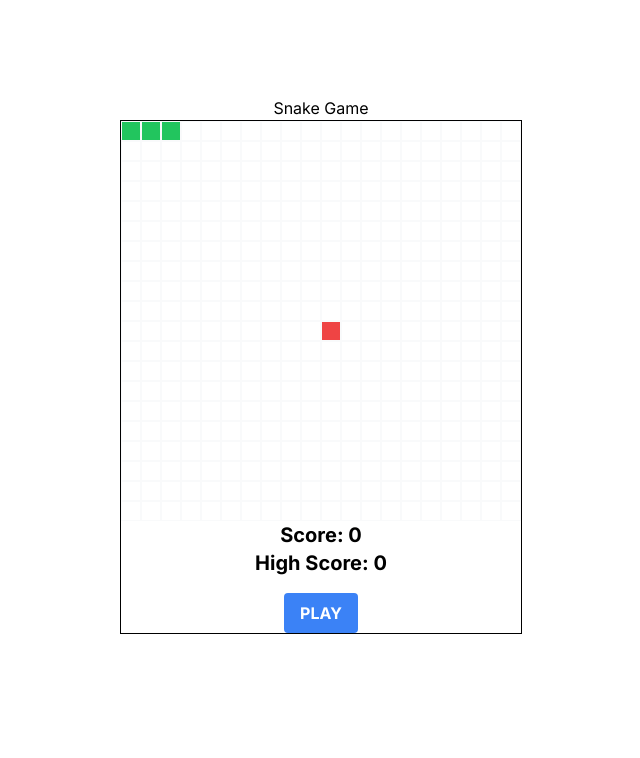
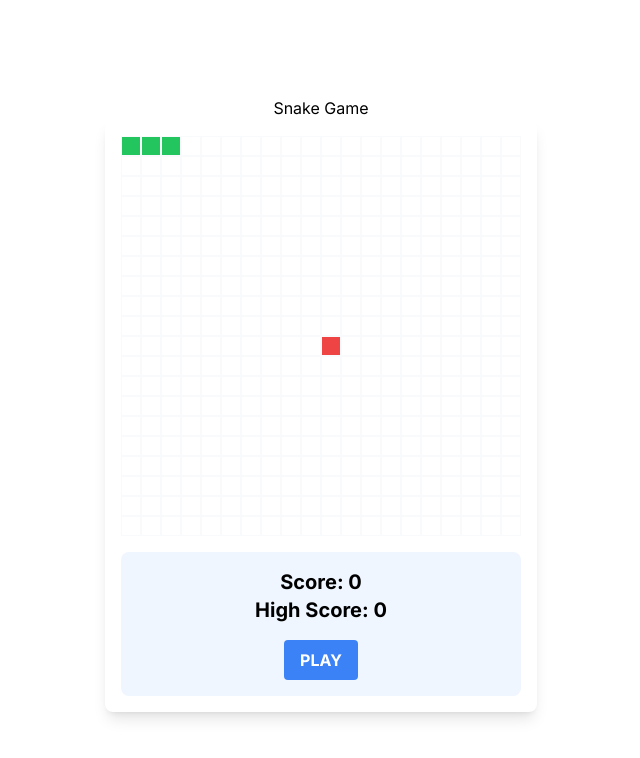
Before and after one commit to Riddhii10/snake-game-, a Next.js app: page / in a window 1280 px wide. Shown: the top 758 px of the page, without its empty margins (319-959 px from the left). Built offline with nearby package versions, Linux system fonts and the light colour scheme.

Commit message:
going good

```diff
--- a/components/SnakeGrid.tsx
+++ b/components/SnakeGrid.tsx
@@ -67,6 +67,7 @@ const SnakeGrid = () => {
     }
 
     setSnake(newSnake);
+    setScore(newSnake.length-3);
   };
 
   const handleKeyPress = (event: KeyboardEvent<HTMLDivElement>) => {
@@ -132,10 +133,10 @@ const SnakeGrid = () => {
     <div
       tabIndex={0}
       autoFocus
-      className="grid grid-cols-20 grid-rows-20 border border-black"
+      className="relative p-4 bg-white shadow-lg rounded-lg border-gray-200"
     >
       {gameOver && (
-        <div className="absolute inset-0 flex flex-col items-center justify-center bg-gray-200 p-4 rounded-lg shadow-md">
+        <div className="absolute inset-0 flex flex-col items-center justify-center bg-gray-100 p-4 rounded-lg shadow-lg">
           <h1 className="text-4xl font-bold text-red-500">GAME OVER!</h1>
           <p className="mt-2 text-lg">Score: {score}</p>
           <p className="mt-2 text-lg">High Score: {highScore}</p>
@@ -158,15 +159,15 @@ const SnakeGrid = () => {
                                   snake.some(
                                     (snakePart) =>
                                       snakePart.x === x && snakePart.y === y
-                                  ) && "bg-green-500"
+                                  ) ?"bg-green-500":"border-gray-50"
                                 }
-                                ${food.x === x && food.y === y && "bg-red-500"}
+                                ${food.x === x && food.y === y? "bg-red-500":""}
                             `}
             ></div>
           ))}
         </div>
       ))}
-       <div className="flex flex-col items-center justify-between h-full">
+       <div className="flex flex-col items-center justify-between h-full mt-4 bg-blue-50 p-4 rounded-lg">
         <div className="text-center mb-4">
           <p className="text-xl font-bold">Score: {score}</p>
           <p className="text-xl font-bold">High Score: {highScore}</p>
```
